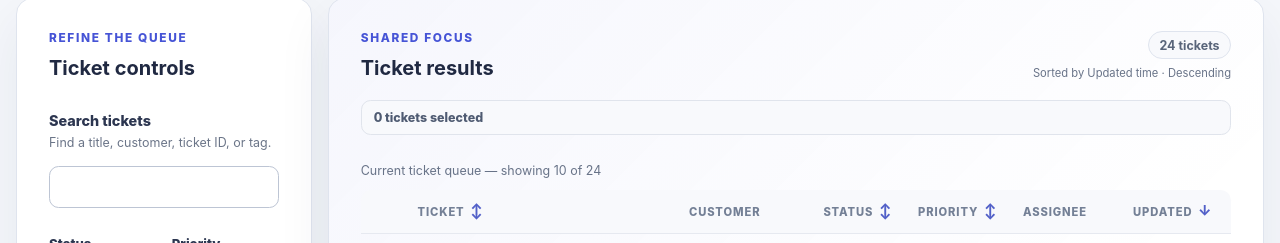
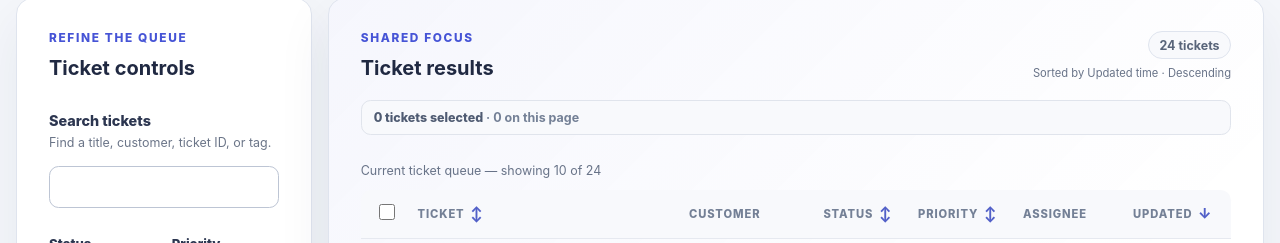
Before and after one commit to Hamzaafroukh321/SignalDesk, a React (Vite) app: page / in a window 1280 px wide. Shown: the part 557-800 px from the top of the page. Built offline with nearby package versions, Linux system fonts and the light colour scheme.

Commit message:
feat: add select-all-visible with an indeterminate state [M16]

```diff
--- a/src/features/tickets/TicketTable.tsx
+++ b/src/features/tickets/TicketTable.tsx
@@ -1,3 +1,4 @@
+import { useEffect, useRef } from 'react'
 import {
   getPriorityLabel,
   getStatusLabel,
@@ -17,6 +18,7 @@ interface TicketTableProps {
   onSort: (field: TicketSortField) => void
   selectedIds: ReadonlySet<TicketId>
   onSelectionChange: (id: TicketId, checked: boolean) => void
+  onToggleVisible: (checked: boolean) => void
 }
 
 const dateFormatter = new Intl.DateTimeFormat('en', {
@@ -66,7 +68,23 @@ export function TicketTable({
   onSort,
   selectedIds,
   onSelectionChange,
+  onToggleVisible,
 }: TicketTableProps) {
+  const selectVisibleRef = useRef<HTMLInputElement>(null)
+  const visibleSelectedCount = tickets.filter((ticket) =>
+    selectedIds.has(ticket.id),
+  ).length
+  const allVisibleSelected =
+    tickets.length > 0 && visibleSelectedCount === tickets.length
+  const someVisibleSelected =
+    visibleSelectedCount > 0 && !allVisibleSelected
+
+  useEffect(() => {
+    if (selectVisibleRef.current) {
+      selectVisibleRef.current.indeterminate = someVisibleSelected
+    }
+  }, [someVisibleSelected])
+
   return (
     <div className="table-scroll">
       <table className="ticket-table">
@@ -76,7 +94,14 @@ export function TicketTable({
         <thead>
           <tr>
             <th scope="col" className="selection-column">
-              <span className="visually-hidden">Selection</span>
+              <input
+                ref={selectVisibleRef}
+                type="checkbox"
+                checked={allVisibleSelected}
+                aria-label="Select all visible tickets"
+                aria-describedby="selection-scope"
+                onChange={(event) => onToggleVisible(event.currentTarget.checked)}
+              />
             </th>
             <SortableHeader
               field="title"
--- a/src/features/tickets/TicketWorkspace.tsx
+++ b/src/features/tickets/TicketWorkspace.tsx
@@ -289,6 +289,21 @@ export function TicketWorkspace({ repository }: TicketWorkspaceProps) {
   }
 
   const clearSelection = () => setSelectedIds(new Set())
+  const visibleSelectedCount = tickets.filter((ticket) =>
+    selectedIds.has(ticket.id),
+  ).length
+  const hiddenSelectedCount = selectedIds.size - visibleSelectedCount
+
+  const toggleVisibleTickets = (checked: boolean) => {
+    setSelectedIds((current) => {
+      const next = new Set(current)
+      tickets.forEach((ticket) => {
+        if (checked) next.add(ticket.id)
+        else next.delete(ticket.id)
+      })
+      return next
+    })
+  }
 
   return (
     <>
@@ -416,9 +431,18 @@ export function TicketWorkspace({ repository }: TicketWorkspaceProps) {
       {visibleSnapshot && visibleSnapshot.totalCount > 0 ? (
         <>
           <div className="selection-summary">
-            <p>
-              {selectedIds.size}{' '}
-              {selectedIds.size === 1 ? 'ticket' : 'tickets'} selected
+            <p id="selection-scope">
+              <span>
+                {selectedIds.size}{' '}
+                {selectedIds.size === 1 ? 'ticket' : 'tickets'} selected
+              </span>
+              <span className="selection-scope-detail">
+                {' '}
+                · {visibleSelectedCount} on this page
+                {hiddenSelectedCount
+                  ? `, ${hiddenSelectedCount} outside this view`
+                  : ''}
+              </span>
             </p>
             {selectedIds.size ? (
               <button
@@ -438,6 +462,7 @@ export function TicketWorkspace({ repository }: TicketWorkspaceProps) {
             onSort={sortTickets}
             selectedIds={selectedIds}
             onSelectionChange={setTicketSelected}
+            onToggleVisible={toggleVisibleTickets}
           />
         </>
       ) : null}
--- a/src/styles.css
+++ b/src/styles.css
@@ -571,6 +571,11 @@ textarea {
   font-weight: 800;
 }
 
+.selection-scope-detail {
+  color: #748096;
+  font-weight: 650;
+}
+
 .selection-summary .clear-button {
   flex: none;
 }
```
Also changed, not shown: 1 other file (tests, documents, lock files or other folders).
